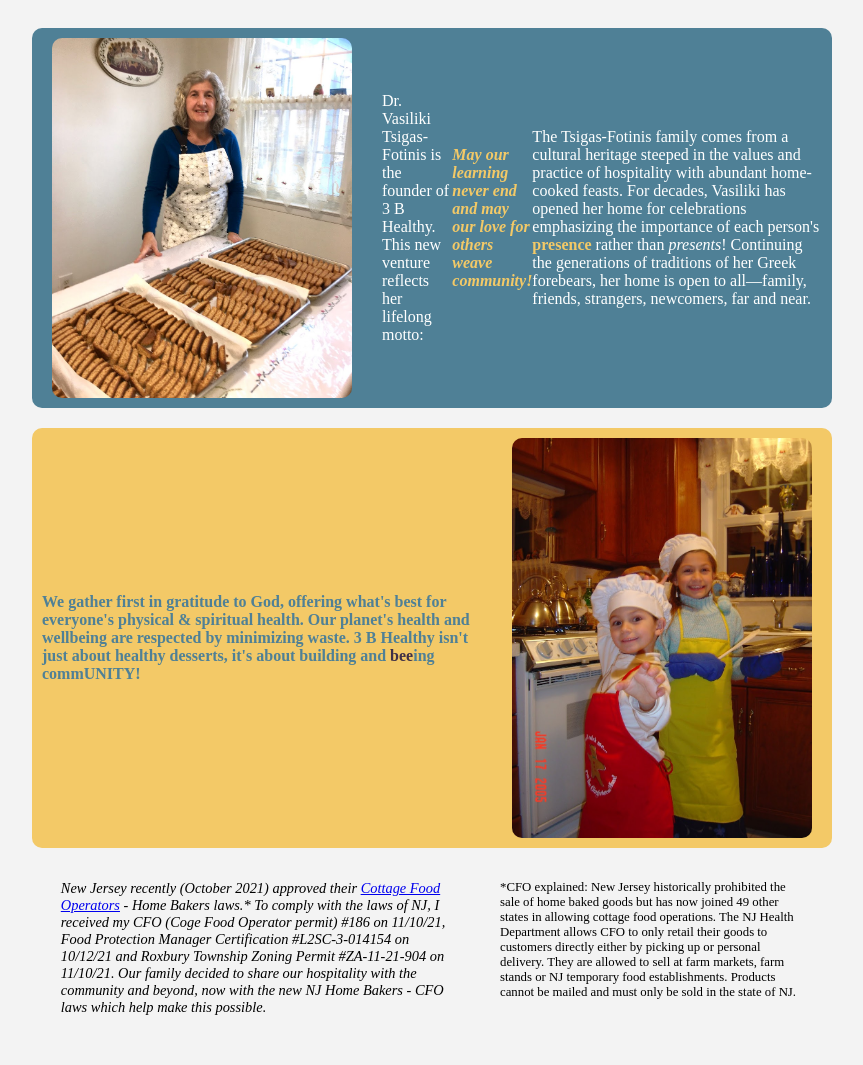
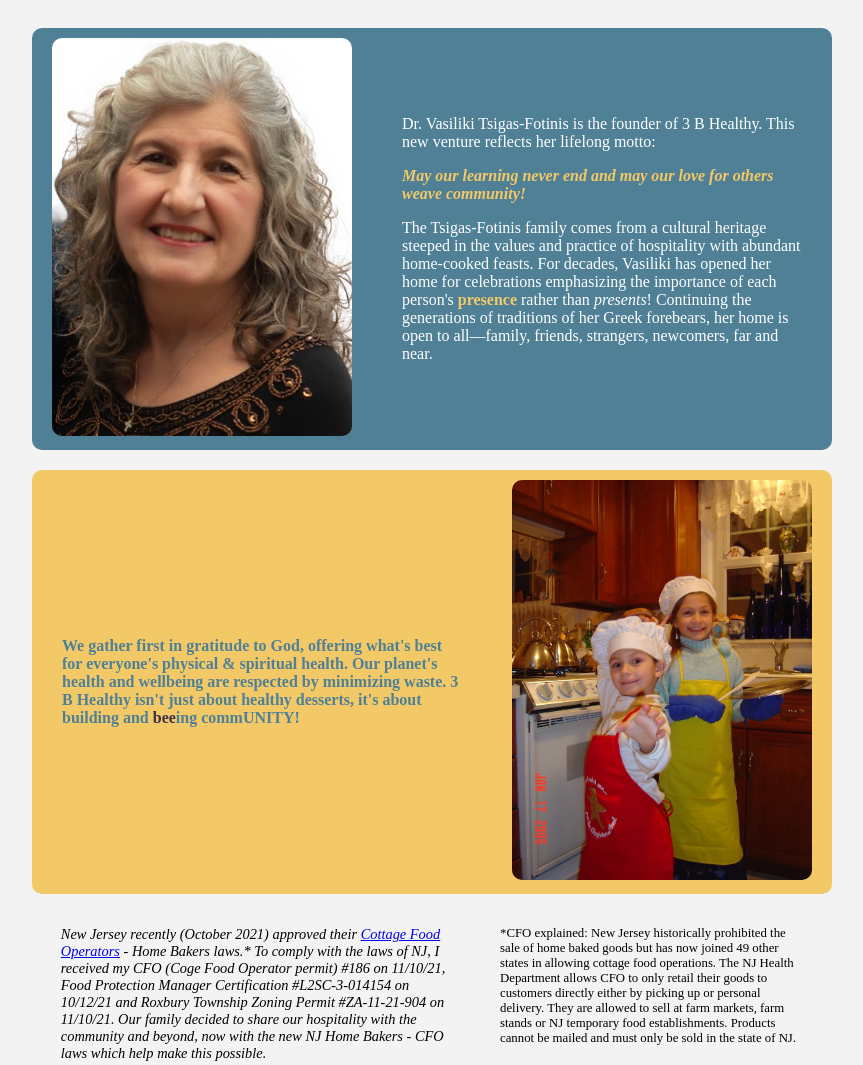
Before and after one commit to tonyfischetti/bhealhy, a website: page pages/our-story.html in a window 1280 px wide. Shown: the part 292-1357 px from the top of the page, without its empty margins (208-1071 px from the left). Drawn offline with nearby package versions, Linux system fonts and the light colour scheme; files that its build step writes are made by us from their sources; files whose address does not match are found by name; a web font is replaced by a local one.

Commit message:
forgot to commit other files

```diff
--- a/pages/our-story.html
+++ b/pages/our-story.html
@@ -23,9 +23,12 @@
 
     <div id="story-main">
 
+      <div class="story-photo">
         <img id="story-photo-1" class="people-picture three00-width"
-           align="left" src="static/photos-of-people/IMG_6757.jpg"/>
+             src="../static/photos-of-people/portrait.jpg"/>
+      </div>
 
+      <div class="story-text">
         <p>Dr. Vasiliki Tsigas-Fotinis is the founder of 3 B Healthy. This new
         venture reflects her lifelong motto:</p>
 
@@ -33,26 +36,32 @@
         our love for others weave community!</p>
 
         <p>The Tsigas-Fotinis family comes from
-      a cultural heritage steeped in the values and practice of hospitality with
-      abundant home-cooked feasts. For decades, Vasiliki has opened her home
-      for celebrations emphasizing the importance of each person's
+        a cultural heritage steeped in the values and practice of hospitality
+        with abundant home-cooked feasts. For decades, Vasiliki has opened her
+        home for celebrations emphasizing the importance of each person's
         <span class="gold-text">presence</span>
         rather than <span class="italic-text">presents</span>!
         Continuing the generations of traditions of her Greek
-      forebears, her home is open to all&mdash;family, friends, strangers, newcomers,
-      far and near.</p>
+        forebears, her home is open to all&mdash;family, friends, strangers,
+        newcomers, far and near.</p>
+      </div>
     </div>
 
     <div id="story-second">
-      <p class="jcenter">We gather first in gratitude to God, offering what's best for
+      <div class="story-text">
+        <p class="">We gather first in gratitude to God, offering what's best for
         everyone's physical &amp; spiritual health. Our planet's health and wellbeing
         are respected by minimizing waste. 3 B Healthy isn't just about healthy
         desserts, it's about building and
         <span class="cool-purple-text eight00">bee</span>ing commUNITY!</p>
+      </div>
 
+      <div class="story-photo">
         <img id="story-photo-2" class="people-picture three00-width"
              src="static/photos-of-people/2005_01.jpg"/>
       </div>
+    </div>
+
 
     <div class="info-card-multiple-split">
       <div class="info-card-split-2">
```
Also changed, not shown: static/photos-of-people/portrait.jpg (added). Lines whose indentation alone changed are shown as unchanged.
